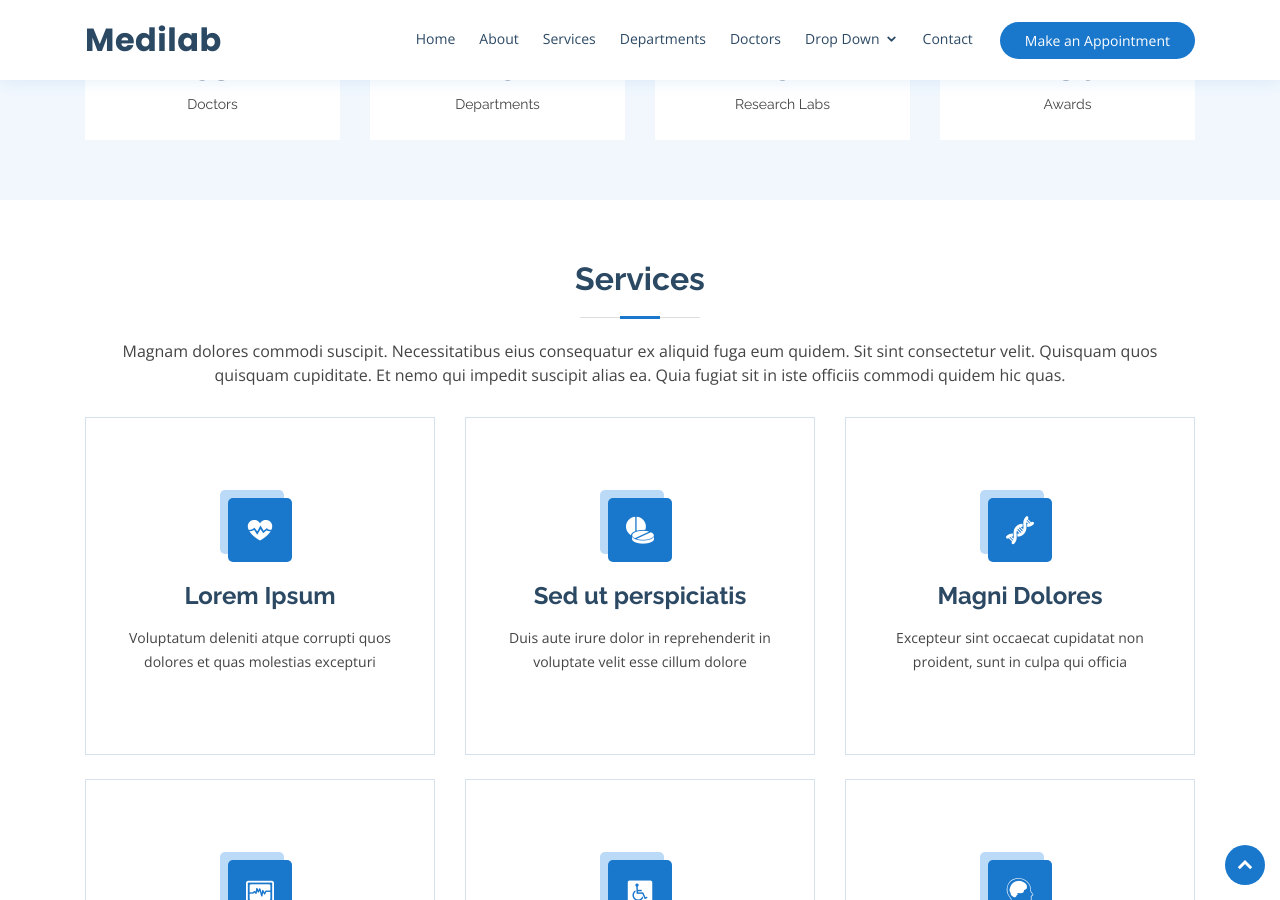
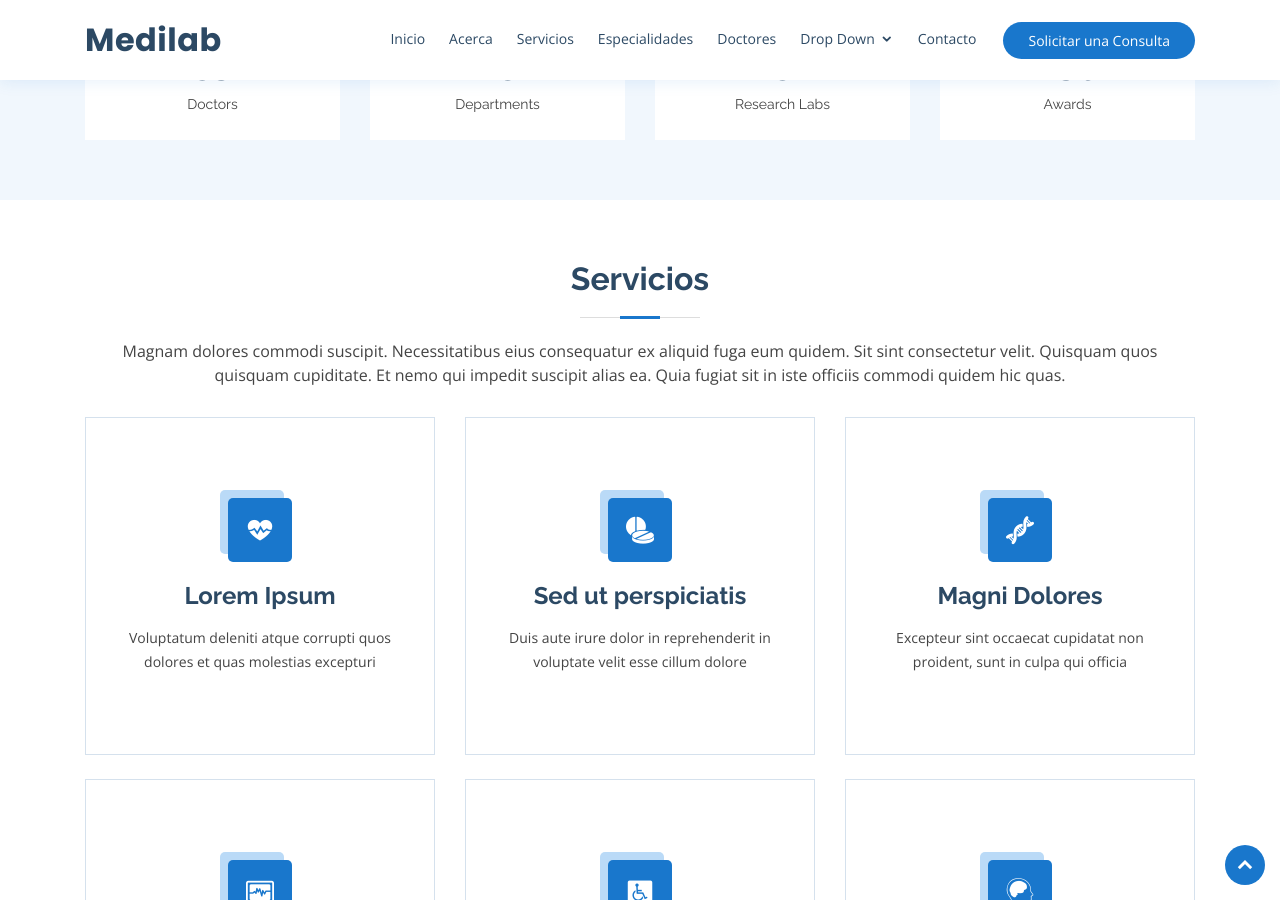
Before and after one commit to jahbenjah/medico, a Jekyll site: the page built from index.md, in a window 1280 px wide and 900 px high, scrolled down 1593 px. Built offline with Jekyll 4.4.1, drawn with Linux system fonts in a browser that asks for light colours; some of the changed text lies outside the part shown.

Commit message:
translate

```diff
--- a/_includes/header.html
+++ b/_includes/header.html
@@ -6,11 +6,11 @@
         <!-- <a href="index.html" class="logo mr-auto"><img src="assets/img/logo.png" alt="" class="img-fluid"></a>-->
         <nav class="nav-menu d-none d-lg-block">
             <ul>
-                <li class="active"><a href="index.html">Home</a></li>
-                <li><a href="#about">About</a></li>
-                <li><a href="#services">Services</a></li>
-                <li><a href="#departments">Departments</a></li>
-                <li><a href="#doctors">Doctors</a></li>
+                <li class="active"><a href="index.html">Inicio</a></li>
+                <li><a href="#about">Acerca</a></li>
+                <li><a href="#services">Servicios</a></li>
+                <li><a href="#departments">Especialidades</a></li>
+                <li><a href="#doctors">Doctores</a></li>
                 <li class="drop-down"><a href="">Drop Down</a>
                     <ul>
                         <li><a href="#">Drop Down 1</a></li>
@@ -28,10 +28,10 @@
                         <li><a href="#">Drop Down 4</a></li>
                     </ul>
                 </li>
-                <li><a href="#contact">Contact</a></li>
+                <li><a href="#contact">Contacto</a></li>
             </ul>
         </nav><!-- .nav-menu -->
-        <a href="#appointment" class="appointment-btn scrollto">Make an Appointment</a>
+        <a href="#appointment" class="appointment-btn scrollto">Solicitar una Consulta</a>
     </div>
 </header>
 <!-- End Header -->
--- a/_includes/services.html
+++ b/_includes/services.html
@@ -3,7 +3,7 @@
     <div class="container">
 
         <div class="section-title">
-            <h2>Services</h2>
+            <h2>Servicios</h2>
             <p>Magnam dolores commodi suscipit. Necessitatibus eius consequatur ex aliquid fuga eum quidem. Sit sint
                 consectetur velit. Quisquam quos quisquam cupiditate. Et nemo qui impedit suscipit alias ea. Quia fugiat
                 sit in
--- a/_includes/topbar.html
+++ b/_includes/topbar.html
@@ -2,9 +2,9 @@
 <div id="topbar" class="d-none d-lg-flex align-items-center fixed-top">
     <div class="container d-flex">
         <div class="contact-info mr-auto">
-            <i class="icofont-envelope"></i> <a href="mailto:contact@example.com">contact@example.com</a>
+            <i class="icofont-envelope"></i> <a href="mailto:contact@example.com">contacto@dr.com</a>
             <i class="icofont-phone"></i> +1 5589 55488 55
-            <i class="icofont-google-map"></i> A108 Adam Street, NY
+            <i class="icofont-google-map"></i> Juarez No 3, Nicolás Romero, Estado de México
         </div>
         <div class="social-links">
             <a href="#" class="twitter"><i class="icofont-twitter"></i></a>
```
